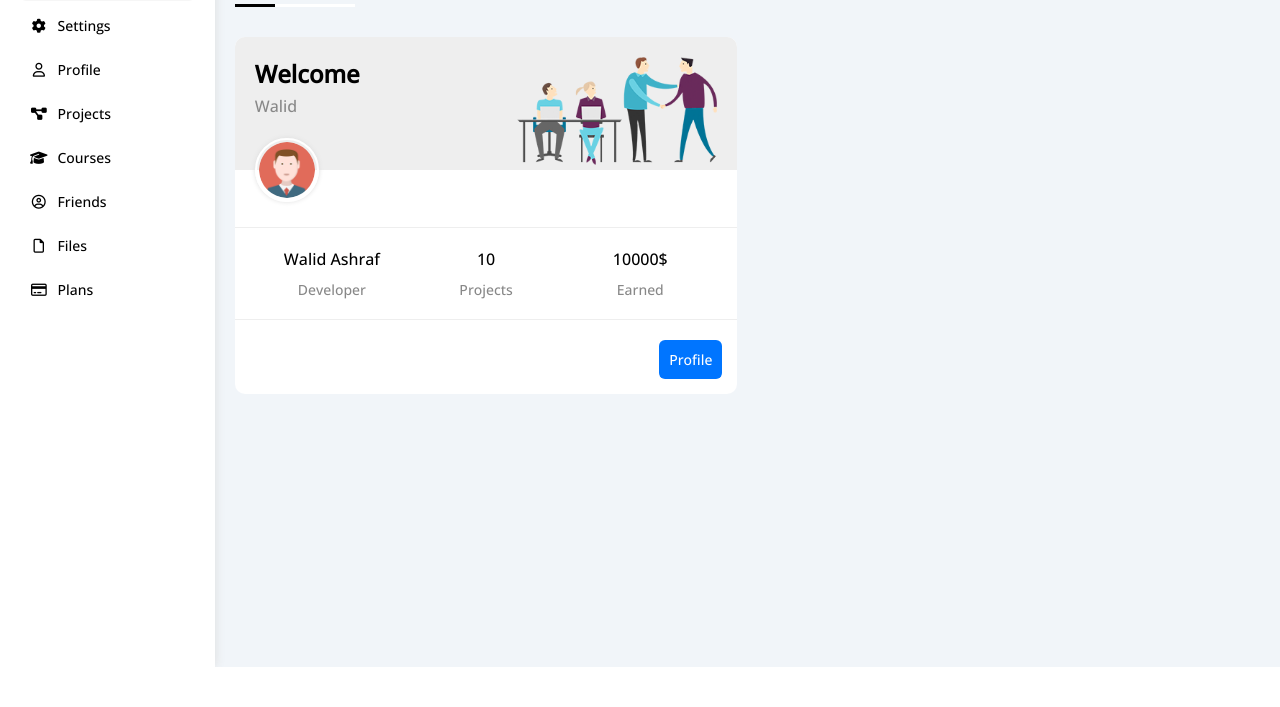
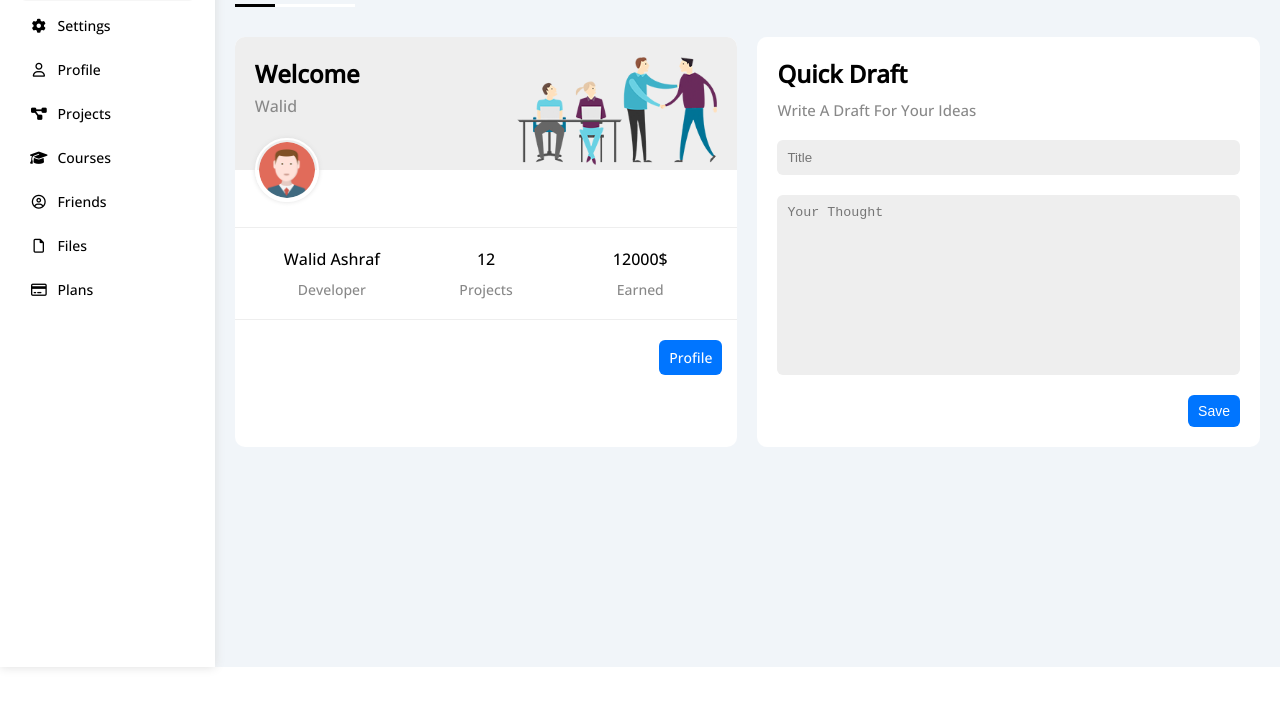
Before and after one commit to walidashraf0/Website-4, a plain HTML site: page index.html in a window 1280 px wide. Shown: the part 133-840 px from the top of the page. Before the commit the page ends 800 px from the top, so only its background shows below. Drawn offline with nearby package versions, Linux system fonts and the light colour scheme.

Commit message:
Quick Draft Widget

```diff
--- a/css/framework.css
+++ b/css/framework.css
@@ -69,7 +69,6 @@
   margin: 20px;
 }
 
-
 .mt-0 {
   margin-top: 0;
 }
@@ -84,6 +83,10 @@
 
 .mt-20 {
   margin-top: 20px;
+}
+
+.mb-10 {
+  margin-bottom: 10px;
 }
 
 .mb-20 {
@@ -138,6 +141,10 @@
   font-size: 14px;
 }
 
+.fs-15 {
+  font-size: 15px;
+}
+
 /* End Font */
 /* Start Border */
 .rad-6 {
@@ -156,6 +163,10 @@
   -o-border-radius: 10px;
 }
 
+.b-none {
+  border: none;
+}
+
 /* End Border */
 /* Start Width */
 .w-full {
@@ -170,6 +181,15 @@
   justify-content: space-between;
 }
 
+.btn-shape {
+  padding: 8px 10px;
+  border-radius: 6px;
+  -webkit-border-radius: 6px;
+  -moz-border-radius: 6px;
+  -ms-border-radius: 6px;
+  -o-border-radius: 6px;
+}
+
 /* End Components */
 @media (max-width: 767px) {
   .hide-mobile {
--- a/css/master.css
+++ b/css/master.css
@@ -14,6 +14,7 @@
 body {
     font-family: "Open Sans", sans-serif;
     margin: 0;
+    height: 200vh;
 }
 
 *:focus {
@@ -276,7 +277,6 @@ ul {
 
 .welcome .visit {
     margin: 0 15px 15px auto;
-    padding: 10px;
     transition: 0.3s;
     -webkit-transition: 0.3s;
     -moz-transition: 0.3s;
@@ -300,3 +300,22 @@ ul {
     }
 }
 /* End Welcome Widget */
+/* Start Quick Draft Widget */
+.quick-draft textarea {
+    resize: none;
+    min-height: 180px;
+}
+.save {
+    margin-left: auto;
+    cursor: pointer;
+    transition: 0.3s;
+    -webkit-transition: 0.3s;
+    -moz-transition: 0.3s;
+    -ms-transition: 0.3s;
+    -o-transition: 0.3s;
+}
+
+.save:hover {
+    background-color: var(--blue-alt-color);
+}
+/* End Quick Draft Widget */
--- a/index.html
+++ b/index.html
@@ -116,12 +116,23 @@
             <img src="imgs/avatar.png" alt="" class="avatar">
             <div class="body txt-c d-flex p-20 mt-20 mb-20 block-mobile">
               <div>Walid Ashraf <span class="d-block c-gray fs-14 mt-10">Developer</span></div>
-              <div>10 <span class="d-block c-gray fs-14 mt-10">Projects</span></div>
-              <div>10000$ <span class="d-block c-gray fs-14 mt-10">Earned</span></div>
+              <div>12 <span class="d-block c-gray fs-14 mt-10">Projects</span></div>
+              <div>12000$ <span class="d-block c-gray fs-14 mt-10">Earned</span></div>
             </div>
-            <a href="profile.html" class="visit d-block fs-14 rad-6 bg-blue c-white w-fit btn-shape">Profile</a>
+            <a href="profile.html" class="visit d-block fs-14 bg-blue c-white w-fit btn-shape">Profile</a>
           </div>
           <!-- End Welcome Widget -->
+          <!-- Start Quick Draft Widget -->
+          <div class="quick-draft bg-white p-20 rad-10 txt-c-mobile block-mobile">
+            <h2 class="mt-0 mb-10">Quick Draft</h2>
+            <p class="mt-0 mb-20 c-gray fs-15">Write A Draft For Your Ideas</p>
+            <form action="">
+            <input class="d-block mb-20 w-full p-10 b-none bg-eee rad-6" type="text" name="" id="" placeholder="Title">
+            <textarea class="b-none bg-eee w-full d-block mb-20 p-10 rad-6" placeholder="Your Thought"></textarea>
+            <input class="save d-block fs-14 bg-blue c-white b-none w-fit btn-shape" type="submit" value="Save">
+            </form>
+          </div>
+          <!-- End Quick Draft Widget -->
         </div>
       </div>
     </div>
```
